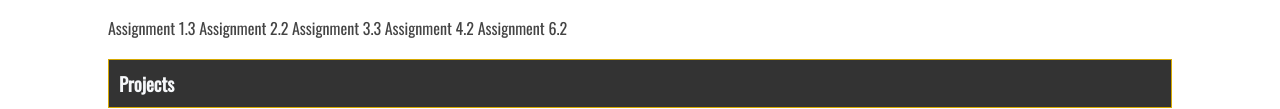
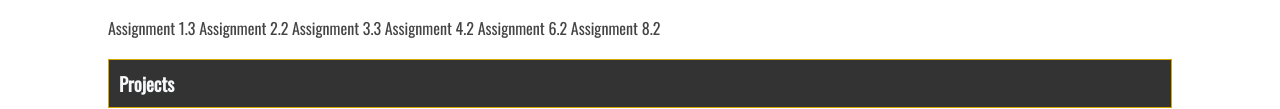
Before and after one commit to ZaccBaker/csd-340, a plain HTML site: page index.html in a window 1280 px wide. Shown: the part 291-400 px from the top of the page. Drawn offline with nearby package versions, Linux system fonts and the light colour scheme.

Commit message:
Zac Baker - Module 8.2 Assignment on 09/14/25

```diff
--- a/index.html
+++ b/index.html
@@ -20,7 +20,7 @@
         <a href="module-3/Baker_Mod3_3.html">Assignment 3.3</a>
         <a href="module-4/Baker_Mod4_2.html">Assignment 4.2</a>
         <a href="module-6/Baker_Mod6_2.html">Assignment 6.2</a>
-
+        <a href="module-8/Baker_Mod8_2.html">Assignment 8.2</a>
 
         <h3>Projects</h3>
         <a href="">bioSite Project Home Page</a>
```
